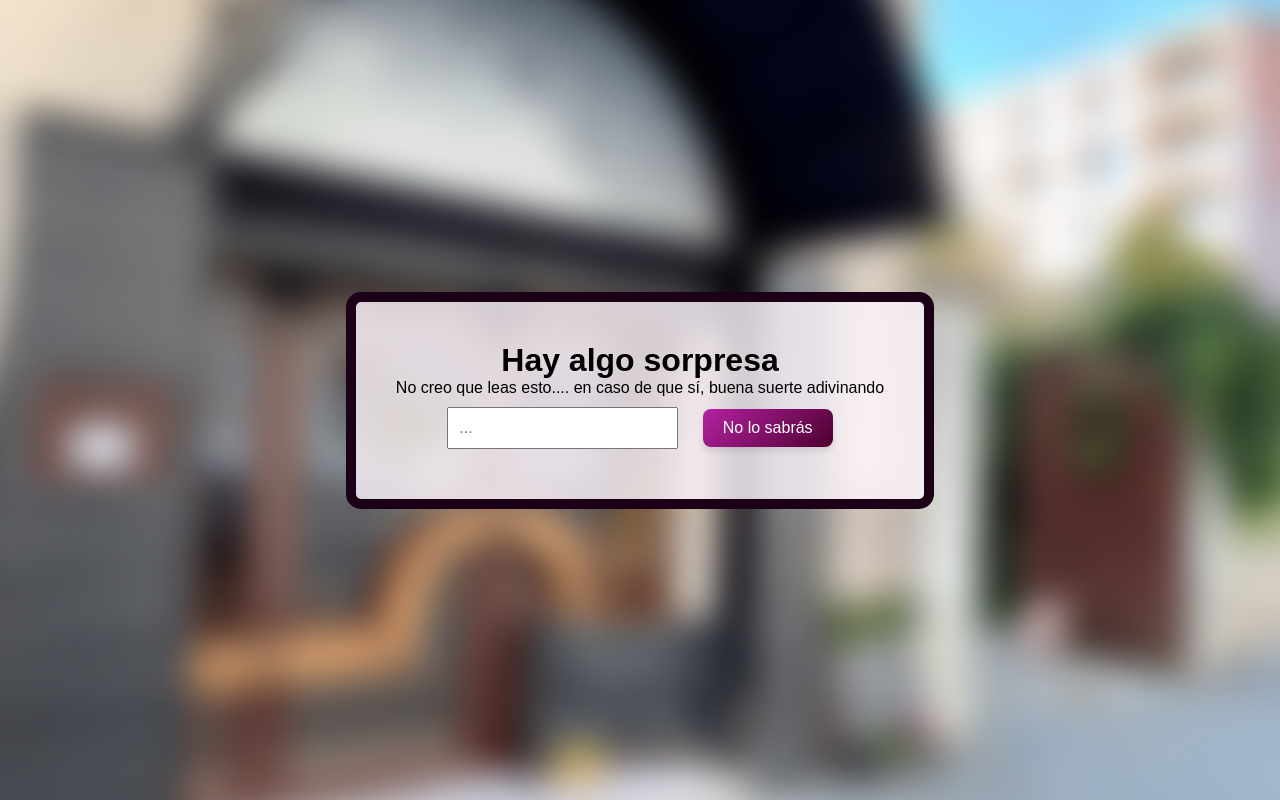
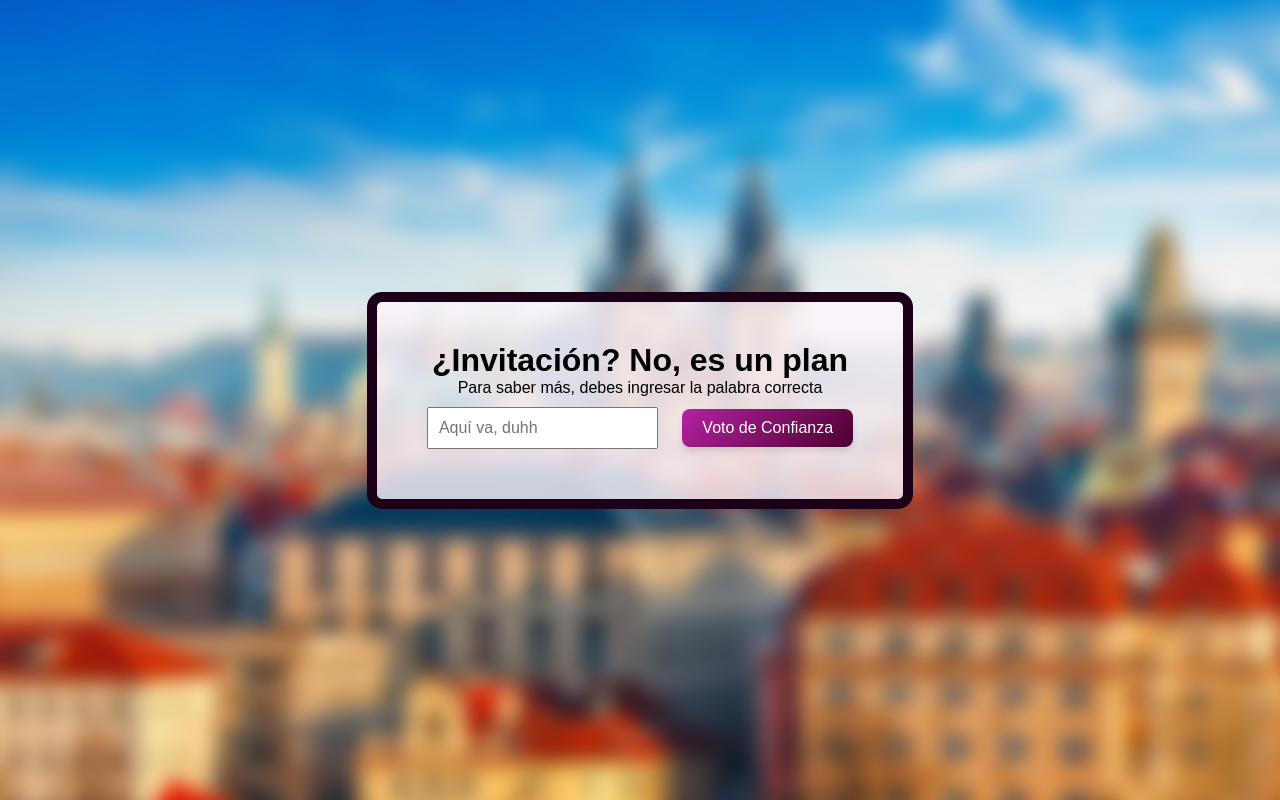
Before and after one commit to jose1kira/Natalko, a plain HTML site: page index.html in a window 1280 px wide. Drawn offline with Linux system fonts and the light colour scheme.

Commit message:
Vuela a original

```diff
--- a/index.html
+++ b/index.html
@@ -21,7 +21,7 @@
       justify-content: center;
       align-items: center;
       height: 100vh;
-      background: url('img/Kokino1.jpg') no-repeat center center;
+      background: url('img/Bg11.jpg') no-repeat center center;
       background-size: cover;
     }
 
@@ -167,10 +167,10 @@
   <!-- Pantalla 1: Ingreso de palabra -->
 <div id="pantalla1">
   <div class="login-box">
-    <h1>Hay algo sorpresa</h1>
-    <p>No creo que leas esto.... en caso de que sí, buena suerte adivinando</p>
-    <input type="text" id="passwordInput" placeholder="...">
-    <button id="submitBtn">No lo sabrás</button>
+    <h1>¿Invitación? No, es un plan</h1>
+    <p>Para saber más, debes ingresar la palabra correcta</p>
+    <input type="text" id="passwordInput" placeholder="Aquí va, duhh">
+    <button id="submitBtn">Voto de Confianza</button>
   </div>
 </div>
 
@@ -232,7 +232,7 @@
 
   <script>
     /* ===== Lógica de Pantalla 1 ===== */
-    const correctPassword = "Pce"; // palabra correcta
+    const correctPassword = "mentirosa"; // palabra correcta
     const submitBtn = document.getElementById('submitBtn');
     const passwordInput = document.getElementById('passwordInput');
     const pantalla1 = document.getElementById('pantalla1');
```
